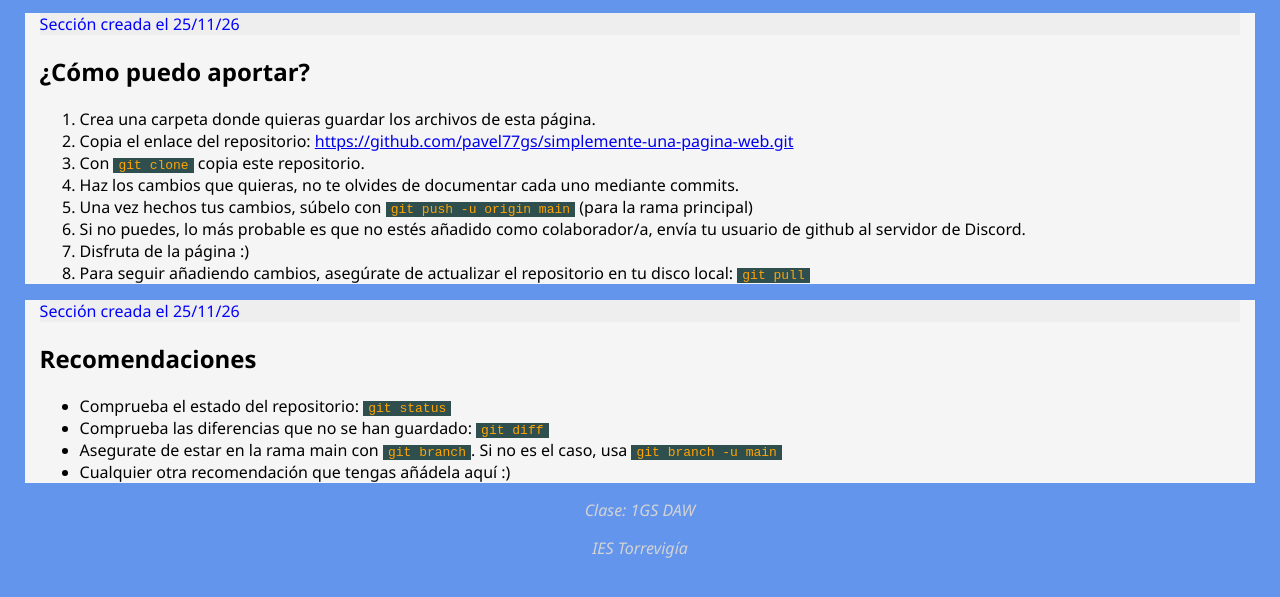
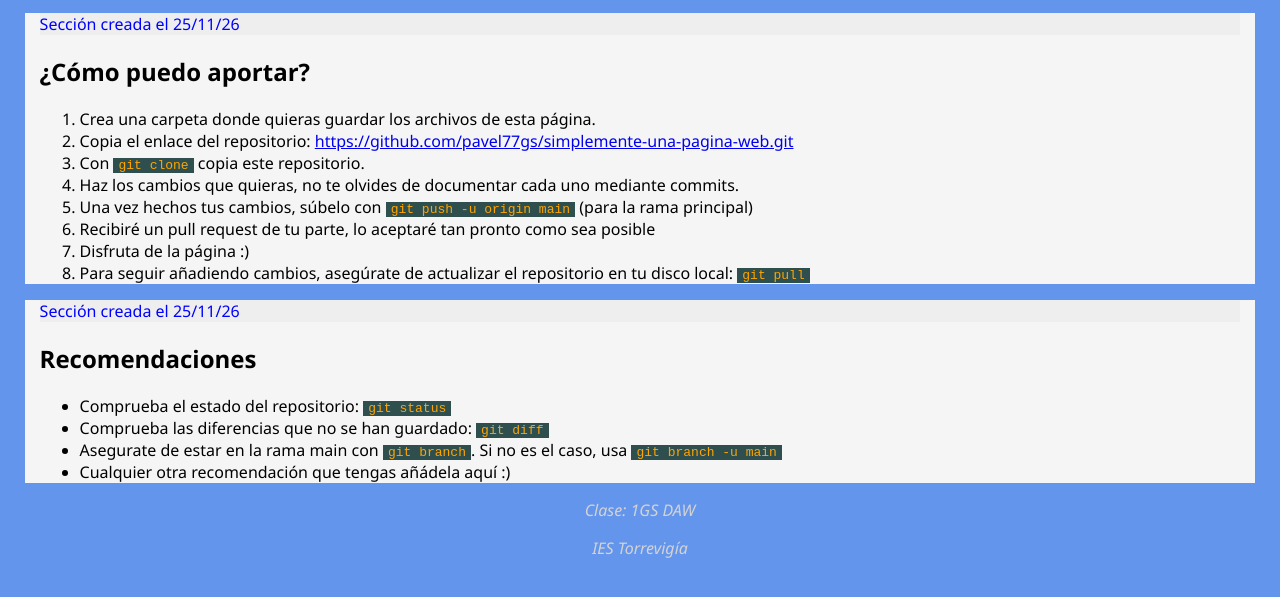
Before and after one commit to Joni-Jona/simplemente-una-pagina-web, a plain HTML site: page paginas/ayuda.html in a window 1280 px wide. Shown: the part 147-744 px from the top of the page. Drawn offline with Linux system fonts and the light colour scheme.

Commit message:
Arreglo OTRA VEZZZZ los pasos de ayuda.html

```diff
--- a/paginas/ayuda.html
+++ b/paginas/ayuda.html
@@ -27,7 +27,7 @@
             <li>Con <code>git clone</code> copia este repositorio.</li>
             <li>Haz los cambios que quieras, no te olvides de documentar cada uno mediante commits.</li>
             <li>Una vez hechos tus cambios, súbelo con <code>git push -u origin main</code> (para la rama principal)</li>
-            <li>Si no puedes, lo más probable es que no estés añadido como colaborador/a, envía tu usuario de github al servidor de Discord.</li>
+            <li>Recibiré un pull request de tu parte, lo aceptaré tan pronto como sea posible</li>
             <li>Disfruta de la página :)</li>
             <li>Para seguir añadiendo cambios, asegúrate de actualizar el repositorio en tu disco local: <code>git pull</code></li>
         </ol>
```
